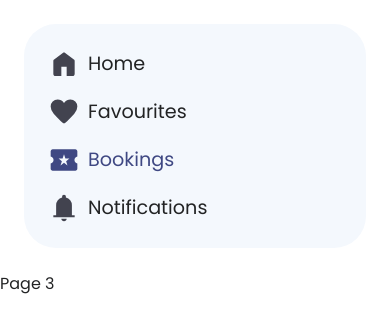
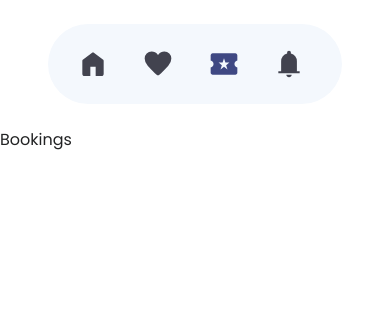
Before and after one commit to FlamingArch/pandaal, a Next.js app: page / in a window 390 px wide. Both pictures are taken after a click on the element "Bookings". Shown: the top 332 px of the page. Built offline with nearby package versions, Linux system fonts and the light colour scheme.

Commit message:
Made NavBar Resposive

```diff
--- a/pages/index.js
+++ b/pages/index.js
@@ -30,10 +30,10 @@ export default function Home() {
         ]}
       />
       <Tab.View>
-        <h1>Page 1</h1>
-        <h1>Page 2</h1>
-        <h1>Page 3</h1>
-        <h1>Page 4</h1>
+        <h1>Home</h1>
+        <h1>Favourites</h1>
+        <h1>Bookings</h1>
+        <h1>Notifications</h1>
       </Tab.View>
     </Tab.Controller>
   );
--- a/styles/Tab.module.scss
+++ b/styles/Tab.module.scss
@@ -8,6 +8,13 @@
 
   @media (prefers-color-scheme: dark) {
     background-color: rgb(var(--dark-primary-sheet));
+  }
+
+  @media screen and (max-width: 666px) {
+    flex-direction: row;
+    border-radius: 100vmax;
+    justify-content: space-around;
+    margin: 1.5rem 3rem;
   }
 }
 
@@ -22,6 +29,9 @@
   font-size: 1.2rem;
   @media (prefers-color-scheme: dark) {
     color: white;
+  }
+  @media screen and (max-width: 666px) {
+    font-size: 0px;
   }
 }
 
```
